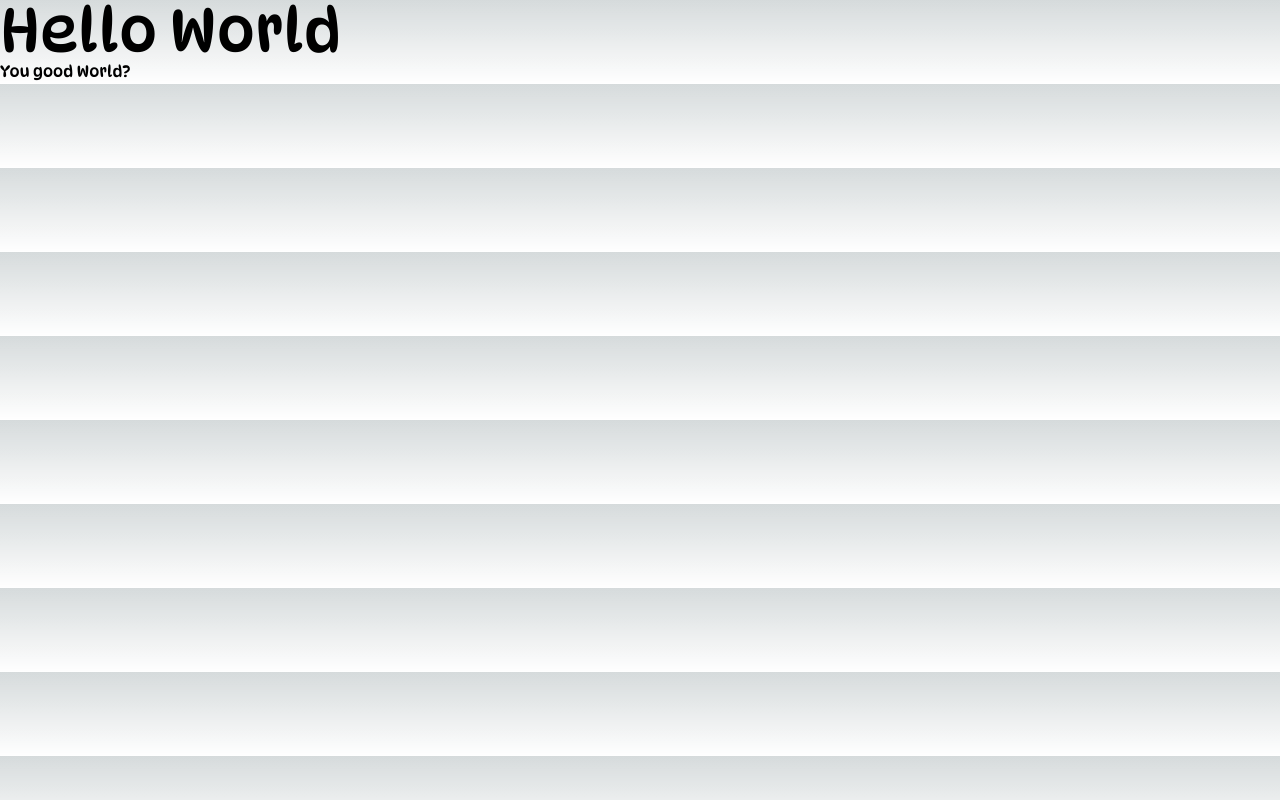
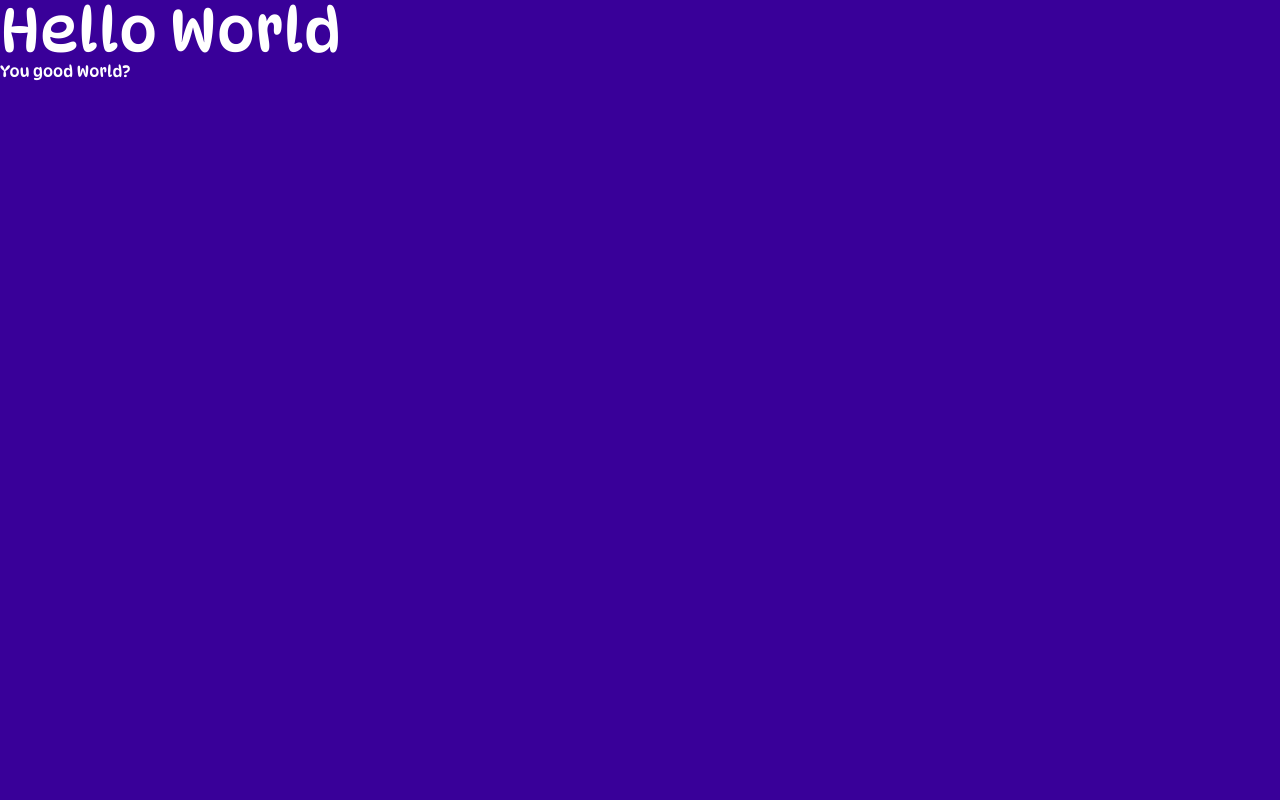
Before and after one commit to Ndaba31/dating-website, a Next.js app: page / in a window 1280 px wide. Built offline with nearby package versions, Linux system fonts and the light colour scheme.

Commit message:
Changed background color of app

```diff
--- a/app/globals.css
+++ b/app/globals.css
@@ -3,17 +3,8 @@
 @tailwind utilities;
 
 :root {
-	--foreground-rgb: 0, 0, 0;
-	--background-start-rgb: 214, 219, 220;
-	--background-end-rgb: 255, 255, 255;
-}
-
-@media (prefers-color-scheme: dark) {
-	:root {
-		--foreground-rgb: 255, 255, 255;
-		--background-start-rgb: 0, 0, 0;
-		--background-end-rgb: 0, 0, 0;
-	}
+	--foreground-rgb: 255, 255, 255;
+	--background-app: #390099;
 }
 
 @font-face {
@@ -35,6 +26,5 @@
 
 body {
 	color: rgb(var(--foreground-rgb));
-	background: linear-gradient(to bottom, transparent, rgb(var(--background-end-rgb)))
-		rgb(var(--background-start-rgb));
+	background: var(--background-app);
 }
```
